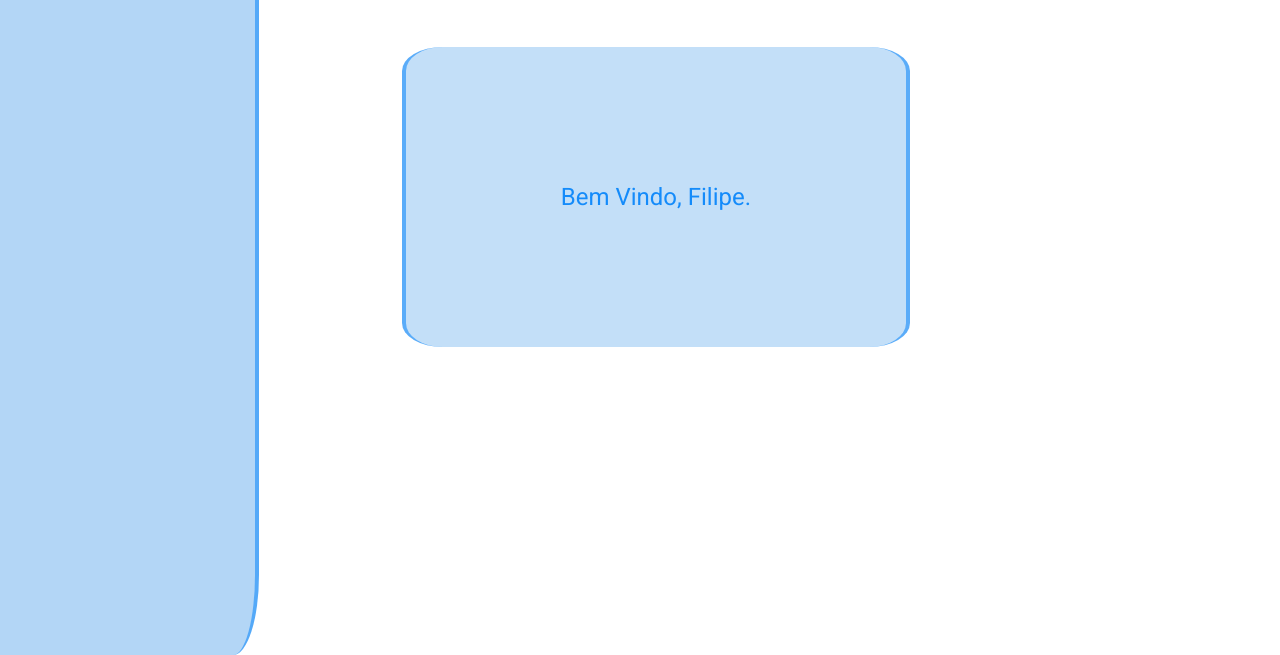
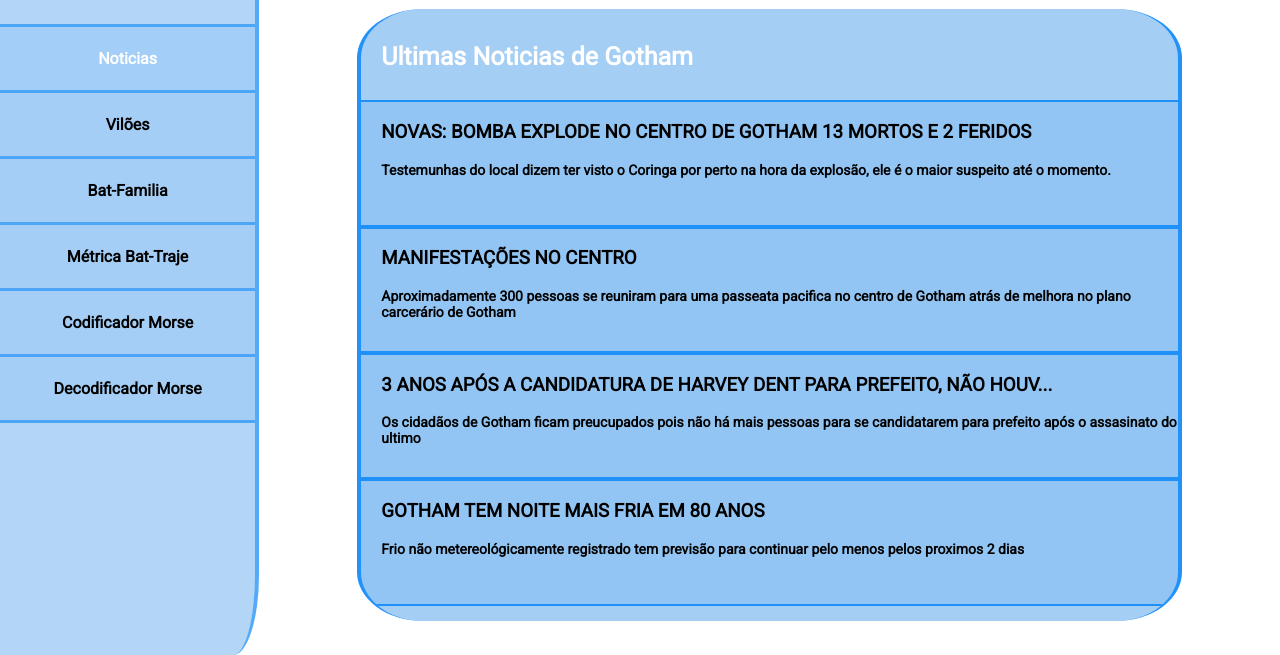
Before and after one commit to FilipeGuiraldini/BatComputador, a plain HTML site: page bat-computer.html in a window 1280 px wide. Shown: the part 145-800 px from the top of the page. Drawn offline with Linux system fonts and the light colour scheme.

Commit message:
finalização

```diff
--- a/bat-computer.html
+++ b/bat-computer.html
@@ -15,25 +15,68 @@
 
 <body>
 
-  <div class="teste">
-    <span class="texto">Bem Vindo, Filipe.</span>
-  </div>
+
   <div class="conteudo">
 
     <div class="local">
 
       <div class="barralateral">
-
         <img class="batmanlogo" src="img/Batman-Logo.png">
+       <div class="painoticias">
+        <div id="aqui" class="latnoticias">
+          <h4>Noticias</h4>
+        </div>
+        <div class="latnoticias">
+          <h4>Vilões</h4>
+        </div>
+        <div class="latnoticias">
+          <h4>Bat-Familia</h4>
+        </div>
+        <div class="latnoticias">
+          <h4>Métrica Bat-Traje</h4>
+        </div>
+        <div class="latnoticias">
+          <h4>Codificador Morse</h4>
+        </div>
+        <div class="latnoticias1">
+          <h4>Decodificador Morse</h4>
+        </div>
+      </div>
       </div>
 
       <div class="centro">
+
+      <div class="ajuste">
         <div class="menu">
           <div id="clock"></div>
         </div>
-
       </div>
 
+        <div class="pai">
+        <div class="filho">
+          <div class="tnoticias">
+           <h4>Ultimas Noticias de Gotham</h4>
+          </div>
+          <div class="noticias">
+            <h3>NOVAS: BOMBA EXPLODE NO CENTRO DE GOTHAM 13 MORTOS E 2 FERIDOS</h3>
+            <p>Testemunhas do local dizem ter visto o Coringa por perto na hora da explosão, ele é o maior suspeito até o momento.</p>
+          </div>
+          <div class="noticias">
+            <h3>MANIFESTAÇÕES NO CENTRO</h3>
+            <p>Aproximadamente 300 pessoas se reuniram para uma passeata pacifica no centro de Gotham atrás de melhora no plano carcerário de Gotham</p>
+          </div>
+          <div class="noticias">
+            <h3>3 ANOS APÓS A CANDIDATURA DE HARVEY DENT PARA PREFEITO, NÃO HOUV...</h3>
+            <p>Os cidadãos de Gotham ficam preucupados pois não há mais pessoas para se candidatarem para prefeito após o assasinato do ultimo</p>
+          </div>
+          <div class="noticias">
+            <h3>GOTHAM TEM NOITE MAIS FRIA EM 80 ANOS</h3>
+            <p>Frio não metereológicamente registrado tem previsão para continuar pelo menos pelos proximos 2 dias</p>
+          </div>
+        </div>
+        </div>
+      </div>
+    </div>
   </div>
 </div>
 
@@ -68,10 +111,8 @@
 
 <!--
 
-   <div class="centro">
-        <div class="menu">
-            <div id="clock"></div>
-        </div>
-    </div>
+   <div class="teste">
+    <span class="texto">Bem Vindo, Filipe.</span>
+  </div>
 
 -->
--- a/css/bat-computer.css
+++ b/css/bat-computer.css
@@ -3,6 +3,7 @@
 }
 a {
     text-decoration: none;
+    color: black;
 }
 .local {
     display: flex;
@@ -17,20 +18,103 @@
     border-top-right-radius: 10%;
     background-color: rgba(105, 174, 238,.5);
     display: flex;
-    justify-content: center;
+    justify-content: flex-start;
+    flex-direction: column;
+    align-items: center;
 }
 .batmanlogo {
     width: 150px;
     height: 100px;
-    margin-top: 20px;
+    margin-top: 30px;
+    margin-bottom: 40px;
+}
+.latnoticias {
+    display: flex;
+    border-top :solid rgba(20, 139, 250,.6) 3px;
+    width: 100%;
+    height: 10%;
+    justify-content: center;
+    align-items: center;
+    background-color: rgba(105, 174, 238,.2);
+}
+.latnoticias1 {
+    display: flex;
+    border-top :solid rgba(20, 139, 250,.6) 3px;
+    border-bottom :solid rgba(20, 139, 250,.6) 3px;
+    width: 100%;
+    height: 10%;
+    justify-content: center;
+    align-items: center;
+    background-color: rgba(105, 174, 238,.2);
+}
+.painoticias {
+    width: 100%;
+    height: 80%;
+}
+.painoticias :hover {
+    background-color:rgba(17, 140, 255, 0.1);
+    cursor: pointer;
+}
+#aqui {
+    background-color:rgba(17, 140, 255, 0.1);
+    color: white;
 }
 /* Barra lateral fim */
 
 /* relógio começo */
+.ajuste {
+    display: flex;
+    width: 80%;
+}
 .centro {
     display: flex;
+    justify-content: flex-start;
+    width: 80%;
+    height: 100vh;
+    flex-direction: column;
+    align-items: center;
+}
+.pai {
+    display: flex;
+    flex-direction: column;
+    align-items: center;
+    width: 100%;
+    height: 85vh;
     justify-content: center;
+}
+.filho {
     width: 80%;
+    height: 90%;
+    background-color: rgba(105, 174, 238,.6);
+    border-right: solid rgba(20, 139, 250,.9) 4px;
+    border-left: solid rgba(20, 139, 250,.9) 4px;
+    border-radius: 8%;
+    display: flex;
+    flex-direction: column;
+    overflow: hidden;
+}
+.tnoticias {
+    width: 100%;
+    height: 10%;
+    color: white;
+    font-size: 25px;
+    margin-left: 20px;
+    margin-bottom: 30px ;
+}
+.noticias {
+    width: 100%;
+    height: 20%;
+    border-top: solid rgba(20, 139, 250,.9) 2px;
+    border-bottom: solid rgba(20, 139, 250,.9) 2px;
+    background-color: rgba(105, 174, 238,.3);
+    font-weight: 900;
+}
+.noticias h3{
+    margin-left: 20px ;
+}
+.noticias p{
+    margin-left: 20px;
+    font-size: 14px;
 }
 .menu {
     border-right: solid rgba(20, 139, 250,.6) 4px;
@@ -38,12 +122,11 @@
     border-bottom-right-radius: 20%;
     border-bottom-left-radius: 20%;
     width: 40%;
-    height: 100px;
+    height: 15vh;
     background-color: rgba(105, 174, 238,.4);
     display: flex;
     align-items: center;
     justify-content: center;
-    margin-right: 26.3%;
 }
 
 #clock {
@@ -67,25 +150,4 @@
     position: absolute;
 }
 
-.teste {
-
-    position: absolute;
-    width: 500px;
-    height: 300px;
-    background-color: rgba(105, 174, 238,.4);
-    border-right: solid rgba(20, 139, 250,.6) 4px;
-    border-left: solid rgba(20, 139, 250,.6) 4px;
-    z-index: 100;
-    margin-left: 31.4%;
-    margin-top:15%;
-    display: flex;
-    justify-content: center;
-    align-items: center;
-    border-radius: 8%;
-}
-.texto {
-    color: rgb(20, 139, 250);
-    font-family: Roboto;
-    font-size: 24px;
-}
 /* conteudo fim */
```
